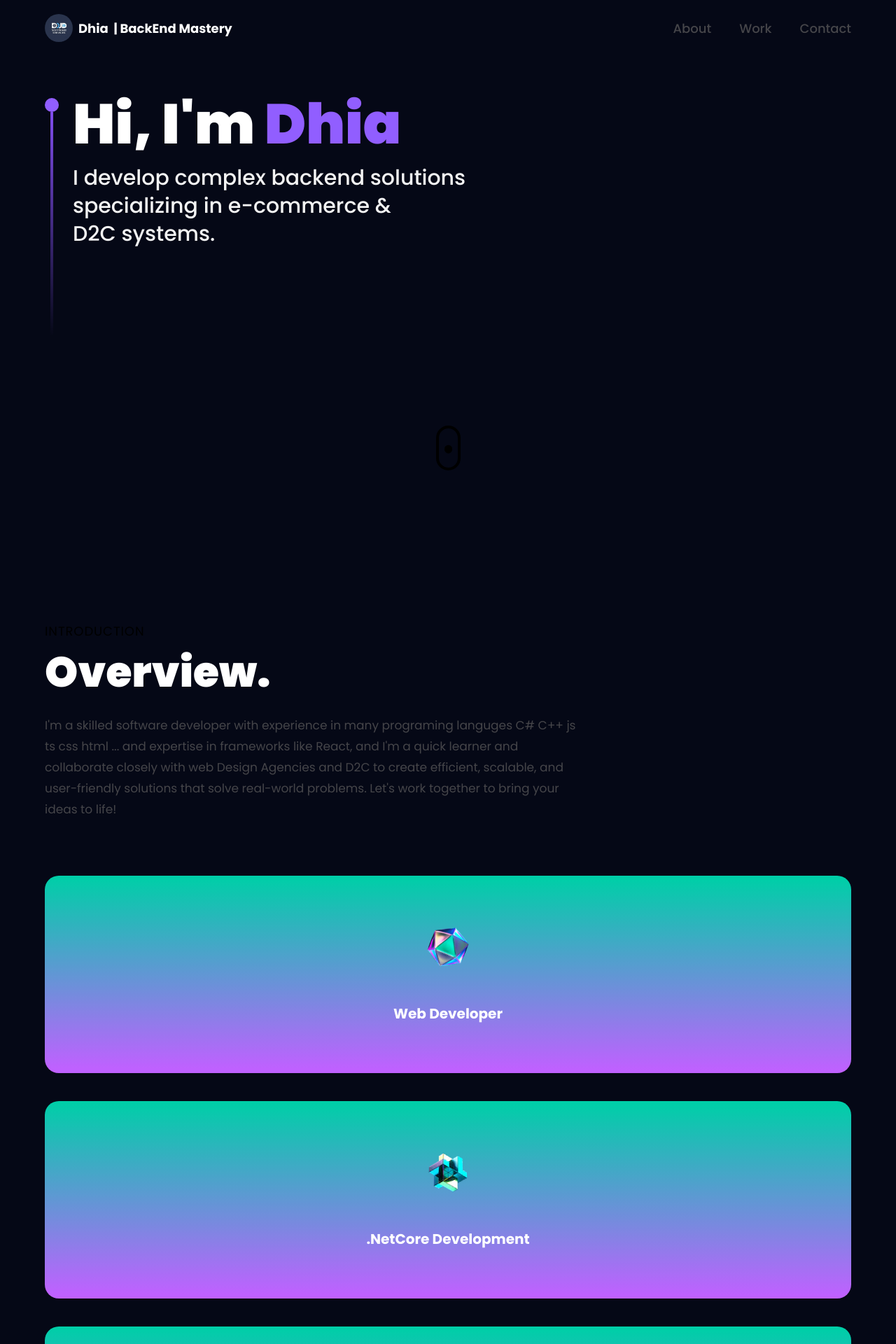
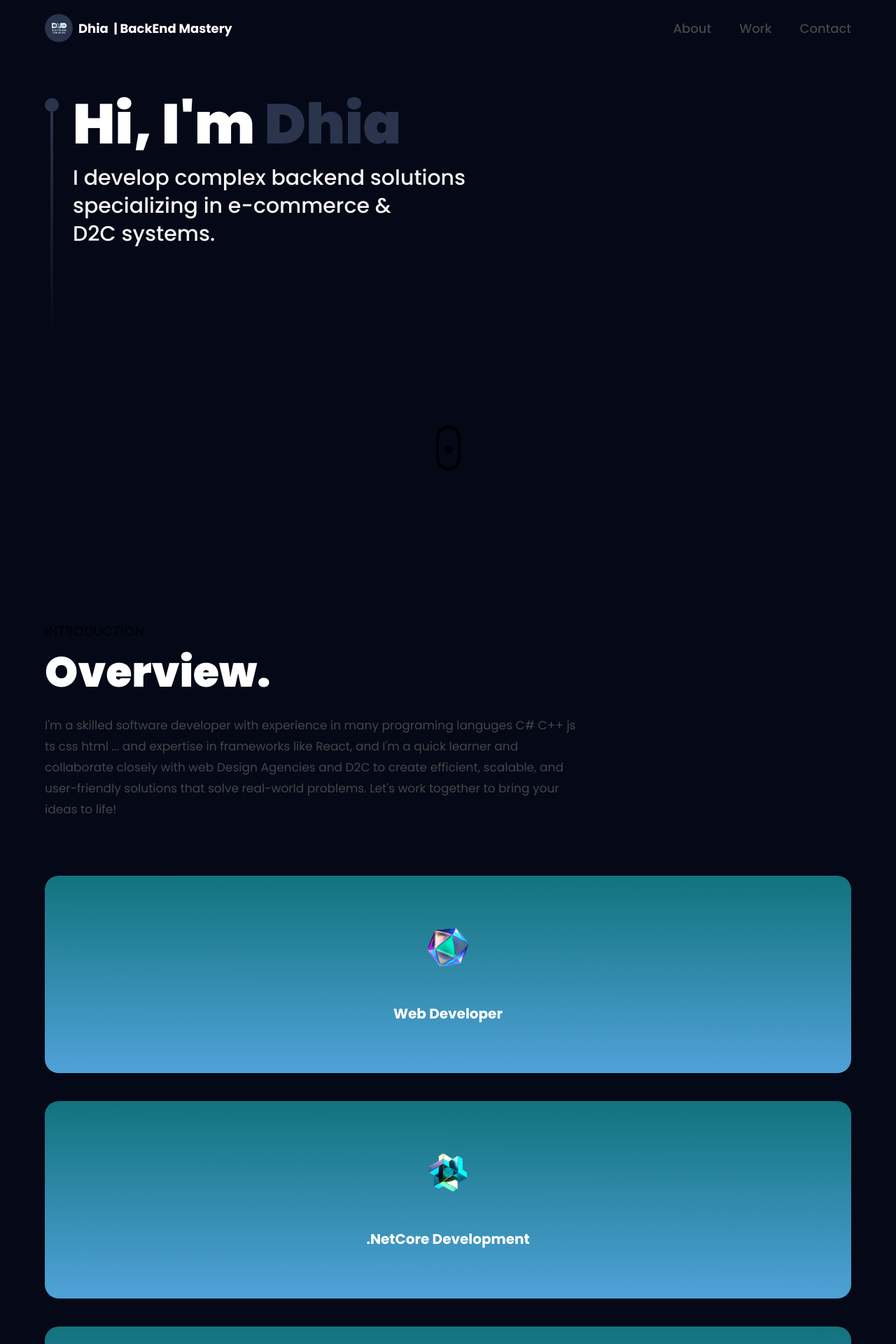
Before and after one commit to Dhia1111/profile_frontend, a React (Vite) app: page / in a window 1280 px wide. Shown: the top 1920 px of the page at 70% size. Built offline with nearby package versions, Linux system fonts and the light colour scheme.

Commit message:
Upload the Client side

```diff
--- a/src/components/Hero.jsx
+++ b/src/components/Hero.jsx
@@ -9,13 +9,13 @@ const Hero = () => {
         className={`absolute inset-0 top-[120px]  max-w-7xl mx-auto ${styles.paddingX} flex flex-row items-start gap-5`}
       >
         <div className='flex flex-col justify-center items-center mt-5'>
-          <div className='w-5 h-5 rounded-full bg-[#915EFF]' />
-          <div className='w-1 sm:h-80 h-40 violet-gradient' />
+          <div className='w-5 h-5 rounded-full bg-[#2a344d]' />
+          <div className='w-1 sm:h-80 h-40 darkgreen-gradient' />
         </div>
 
         <div>
           <h1 className={`${styles.heroHeadText} text-white`}>
-            Hi, I'm <span className='text-[#915EFF]'>Dhia</span>
+            Hi, I'm <span className='text-[#2a344d]'>Dhia</span>
           </h1>
           <p className={`${styles.heroSubText} mt-2 text-white-100`}>
             I develop complex backend solutions <br className='sm:block hidden' />
--- a/src/index.css
+++ b/src/index.css
@@ -41,20 +41,20 @@
   ); /* W3C, IE 10+/ Edge, Firefox 16+, Chrome 26+, Opera 12+, Safari 7+ */
 }
 
-.violet-gradient {
-  background: #804dee;
-  background: linear-gradient(-90deg, #804dee 0%, rgba(60, 51, 80, 0) 100%);
+.darkgreen-gradient {
+  background:#2a344d;
+  background: linear-gradient(-90deg, #2a344d 0%, rgba(60, 51, 80, 0) 100%);
   background: -webkit-linear-gradient(
     -90deg,
-    #804dee 0%,
+    #2a344d 0%,
     rgba(60, 51, 80, 0) 100%
   );
 }
 
 .green-pink-gradient {
-  background: "#00cea8";
-  background: linear-gradient(90.13deg, #00cea8 1.9%, #bf61ff 97.5%);
-  background: -webkit-linear-gradient(-90.13deg, #00cea8 1.9%, #bf61ff 97.5%);
+ background: "#00cea8";
+    background: linear-gradient(143deg, #117573 1.9%, #2a344d 97.5%);
+    background: -webkit-linear-gradient(-90.13deg, #13737e 1.9%, #4ea1d6 97.5%);
 }
 
 .orange-text-gradient {
```
